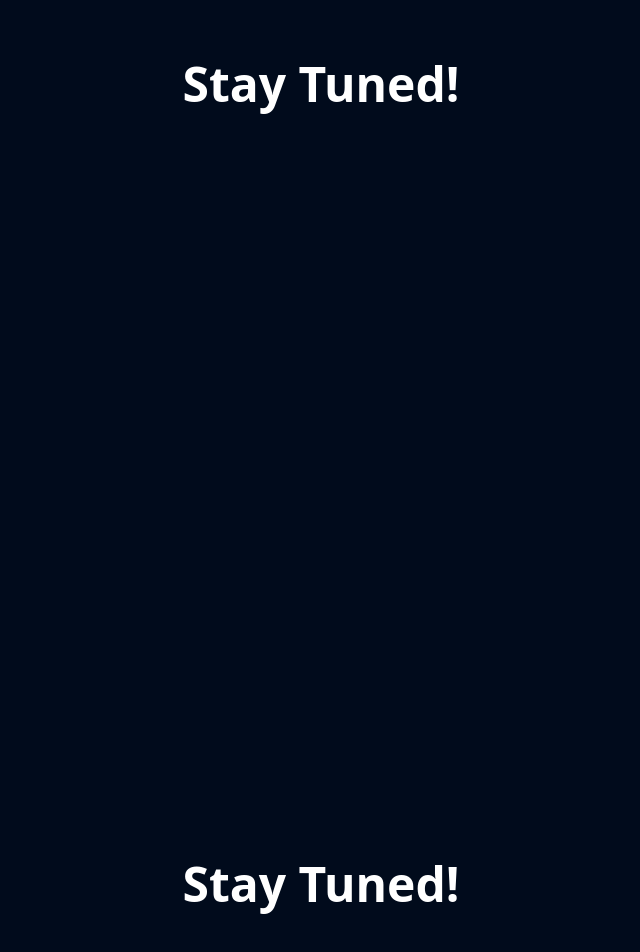
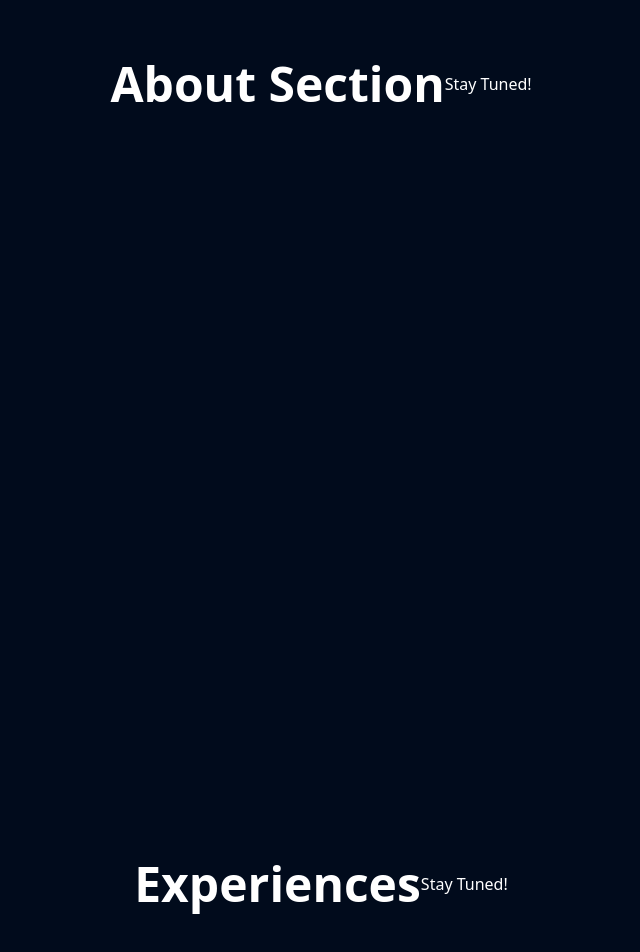
Before and after one commit to AmoghMerudi/my-website, a React (Vite) app: page / in a window 1280 px wide. Shown: the part 2988-3940 px from the top of the page, without its empty margins (319-959 px from the left). Built offline with nearby package versions, Linux system fonts and the light colour scheme.

Commit message:
stay tuned but cleaner

```diff
--- a/src/sections/About.tsx
+++ b/src/sections/About.tsx
@@ -4,7 +4,8 @@ export default function About(){
             id = "about"
             className = "min-h-screen flex items-center justify-center"
         >
-            <h1 className = "text-5xl font-semibold">Stay Tuned!</h1>
+            <h1 className = "text-5xl font-semibold">About Section</h1>
+            <p className = "text-center">Stay Tuned!</p>
         </section>
     )
 }
--- a/src/sections/Experience.tsx
+++ b/src/sections/Experience.tsx
@@ -4,7 +4,8 @@ export default function Experience(){
             id = "experience"
             className = "min-h-screen flex items-center justify-center"
         >
-            <h1 className = "text-5xl font-semibold">Stay Tuned!</h1>
+            <h1 className = "text-5xl font-semibold">Experiences</h1>
+            <p className = "text-center">Stay Tuned!</p>
         </section>
     )
 }
```
